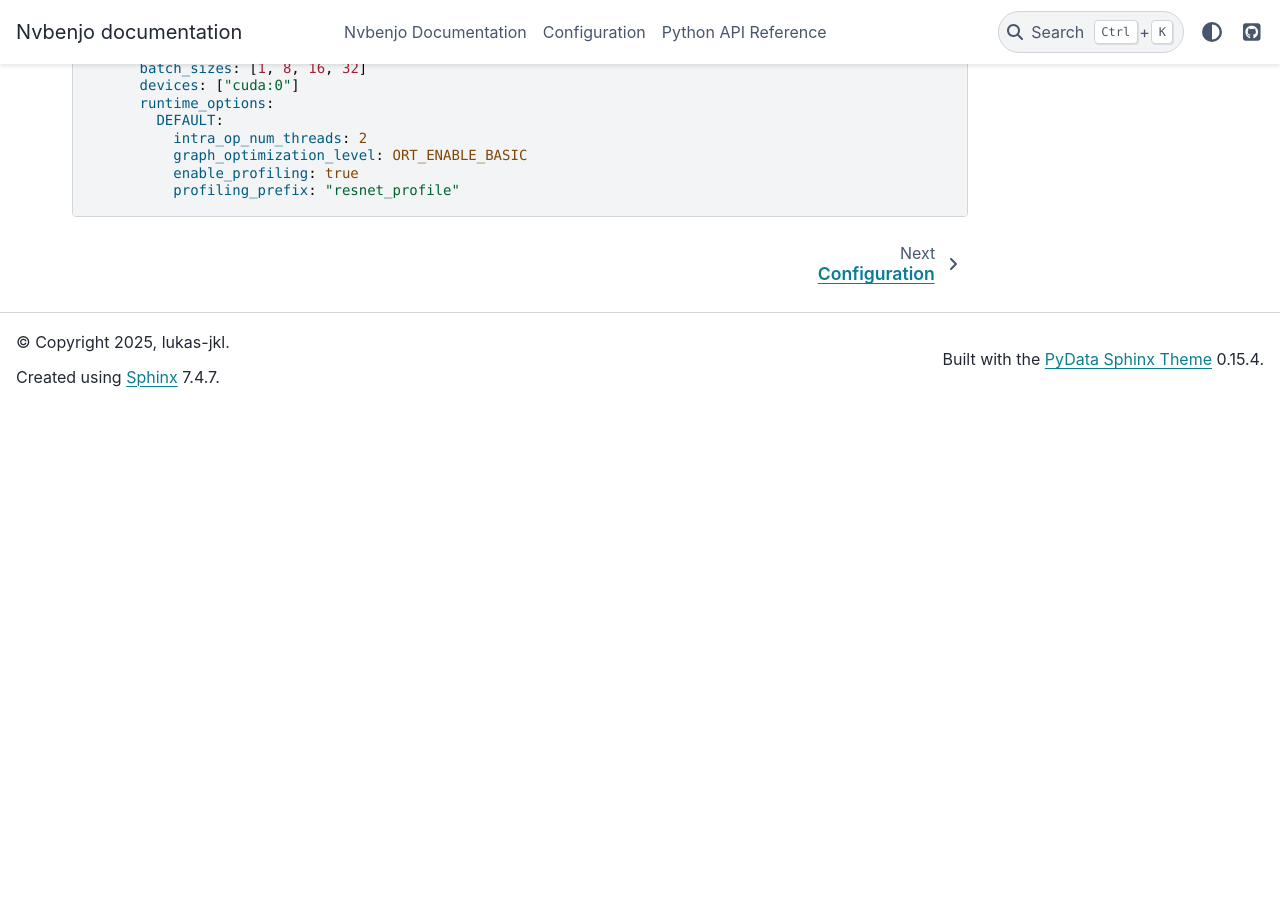
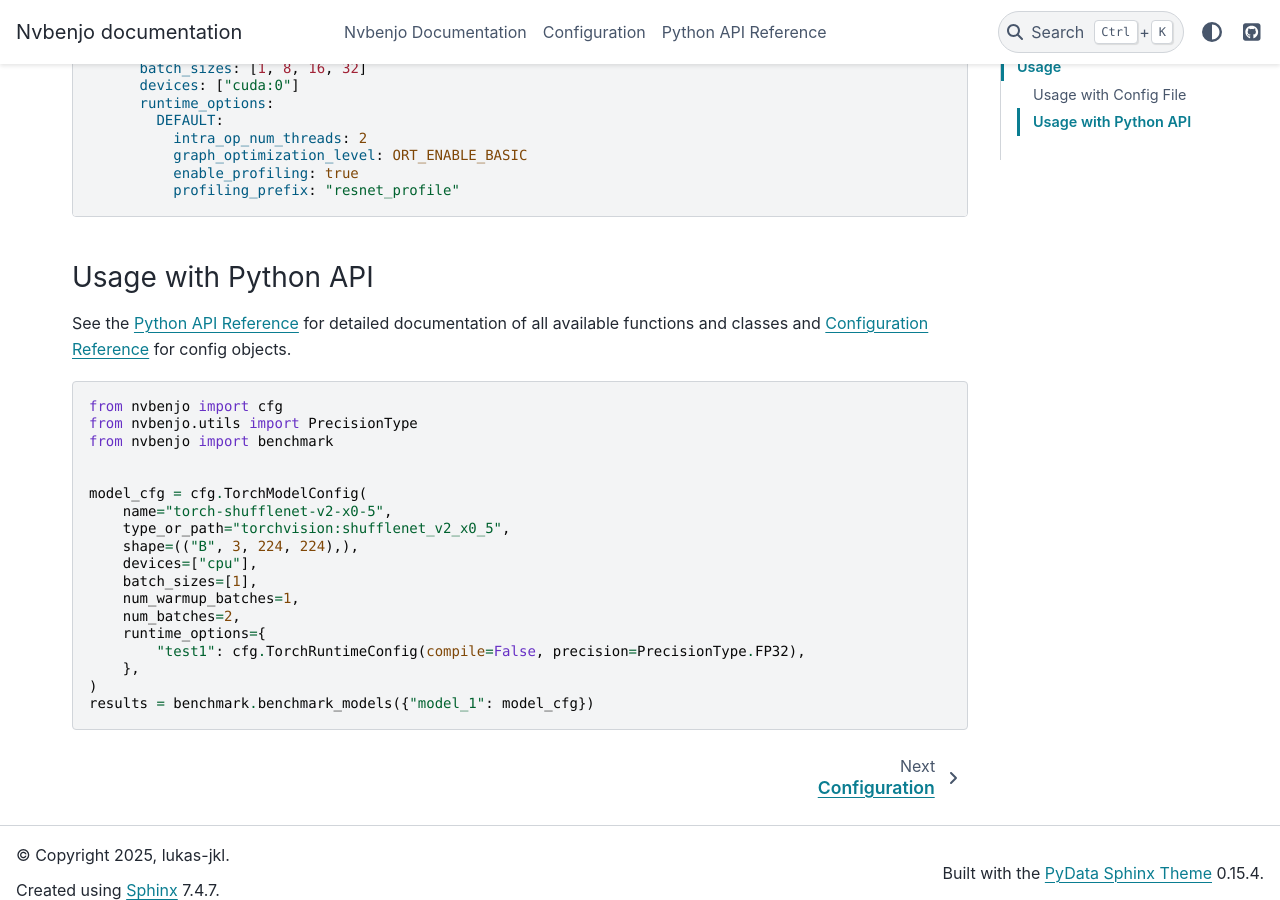
Before and after one commit to lukas-jkl/nvbenjo, a Sphinx documentation site: the page built from docs/index.md, in a window 1280 px wide and 900 px high, scrolled down 1847 px. Built offline with Sphinx 7.4.7 and the PyData theme 0.15.4, drawn with Linux system fonts in a browser that asks for light colours; before the commit the page ends 2253 px from its top, so only the background shows below that.

Commit message:
Update to docs

````diff
--- a/docs/index.md
+++ b/docs/index.md
@@ -45,3 +45,29 @@ nvbenjo -cn="/my/config/path/myconfig.yaml" nvbenjo.models.mymodel.num_batches=1
    :lines: 1-45
    :caption: Example Configuration
 ```
+
+### Usage with Python API
+
+See the [Python API Reference](python_api.md) for detailed documentation of all available functions and classes and [Configuration Reference](configuration.md) for config objects.
+
+
+```python
+from nvbenjo import cfg
+from nvbenjo.utils import PrecisionType
+from nvbenjo import benchmark
+
+
+model_cfg = cfg.TorchModelConfig(
+    name="torch-shufflenet-v2-x0-5",
+    type_or_path="torchvision:shufflenet_v2_x0_5",
+    shape=(("B", 3, 224, 224),),
+    devices=["cpu"],
+    batch_sizes=[1],
+    num_warmup_batches=1,
+    num_batches=2,
+    runtime_options={
+        "test1": cfg.TorchRuntimeConfig(compile=False, precision=PrecisionType.FP32),
+    },
+)
+results = benchmark.benchmark_models({"model_1": model_cfg})
+```
````
Also changed, not shown: docs/configuration.md (+2 -0 lines), docs/python_api.md (+0 -2 lines).
